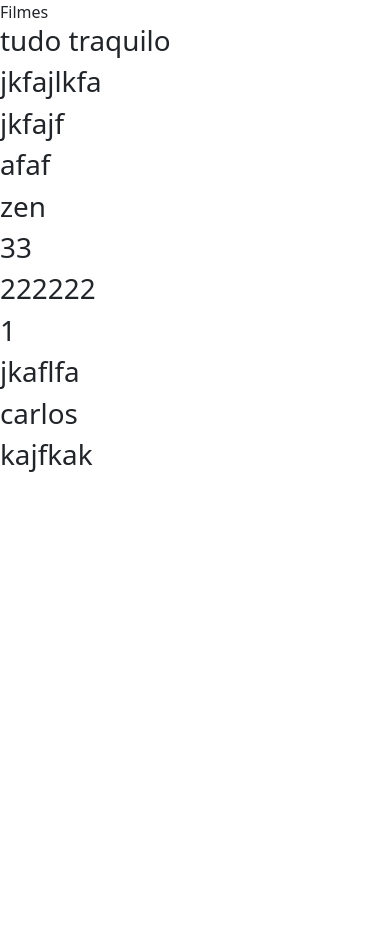
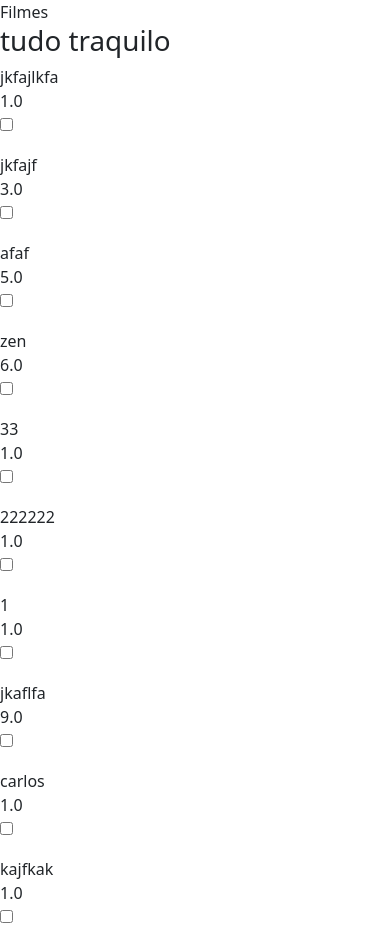
Before and after one commit to ForeverZlink/Cadastro_de_filmes, a Django app: page /home_page/ in a window 390 px wide. Before the commit the page ends 472 px from the top, so only its background shows below. Run offline with Django 3.2, Linux system fonts and the light colour scheme; data comes from the database, SQL or seed files in the repository; both versions use the stored data as it was after the commit; some libraries are stand-ins or nearby versions.

Commit message:
adicionei uma opção no formulário de criação de filme

```diff
--- a/filmes/forms.py
+++ b/filmes/forms.py
@@ -5,5 +5,7 @@ class FilmeForm(ModelForm):
     class Meta:
         model = Filme
         fields = ['user','name',
-            'description','avaliation'
+            'description','avaliation',
+            'visto'
+
         ]
--- a/filmes/templates/filmes/home_page.html
+++ b/filmes/templates/filmes/home_page.html
@@ -4,7 +4,15 @@
 {% block content %}
 <h1>tudo traquilo</h1>
 {% for filme in filmes %}
-<h1>{{filme.name}}</h1>
+<div class="row mb-3">
+      <div class="col-md-4 themed-grid-col">{{filme.name}}</div>
+      <div class="col-md-4 themed-grid-col">{{filme.avaliation}}</div>
+      <div class="col-md-4 themed-grid-col">
+        <input type="checkbox" name="visto" value="{{filme.visto}}">
+
+      </div>
+    </div>
+
 
 {% endfor %}
 
--- a/filmes/templates/filmes/new_movie.html
+++ b/filmes/templates/filmes/new_movie.html
@@ -14,6 +14,8 @@
     <label for="avaliation">Nota</label>
     <input type="number" name="avaliation" id="avaliation" step ='0.1'>
     <input type="hidden" name="user" value = "{{user.pk}}">
+    <label for="visto">Já visto</label>
+    <input type="checkbox" name="visto" id="visto" >
     <input type="submit" value="Enviar">
 
 
```
Also changed, not shown: db.sqlite3.
